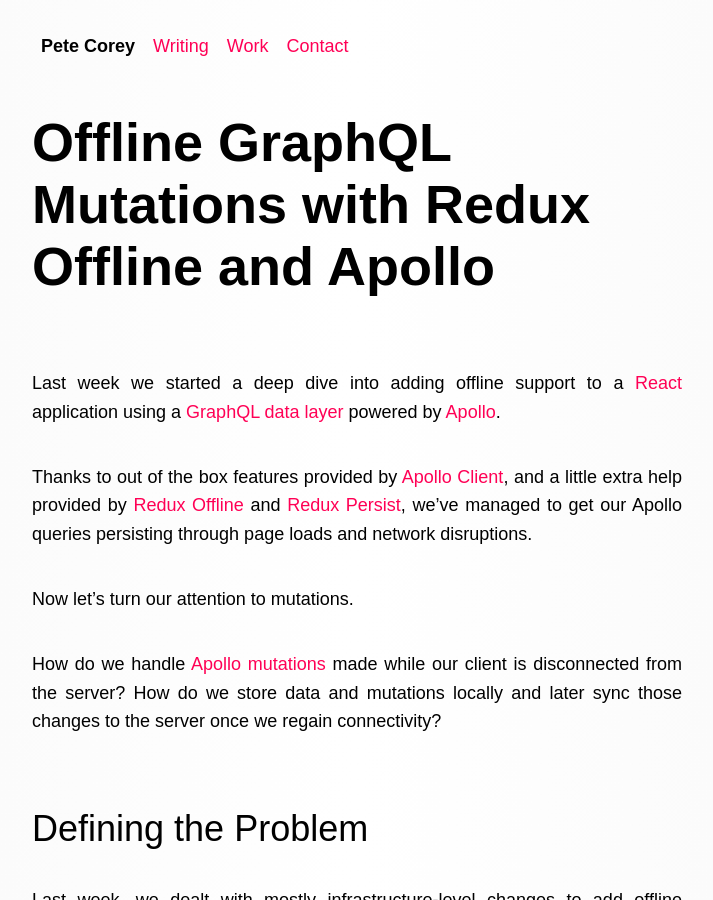
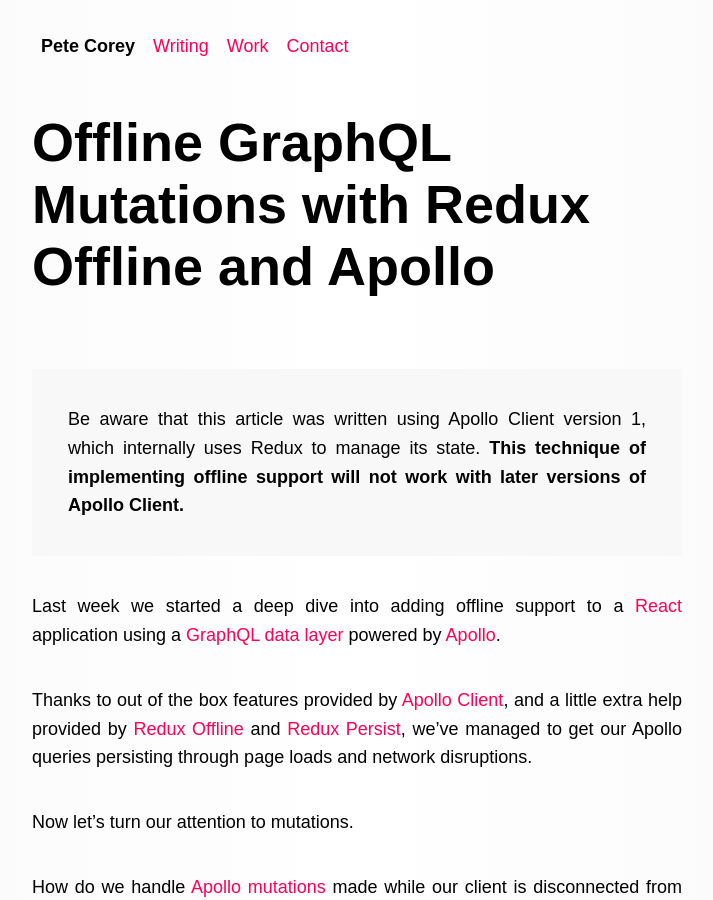
Before and after one commit to pcorey/pcorey.github.io, a Jekyll site: the page built from _posts/2017-07-31-offline-graphql-mutations-with-redux-offline-and-apollo.markdown, in a window 1280 px wide and 900 px high. Shown: the whole window, without its empty margins (283-996 px from the left). Built offline with Jekyll 4.4.1, drawn with Linux system fonts in a browser that asks for light colours; nearby versions of some CDN libraries; some web fonts are replaced; comment, search, counter and statistics services are not loaded.

Commit message:
Correction

```diff
--- a/_posts/2017-07-24-offline-graphql-queries-with-redux-offline-and-apollo.markdown
+++ b/_posts/2017-07-24-offline-graphql-queries-with-redux-offline-and-apollo.markdown
@@ -6,6 +6,12 @@
 date:   2017-07-24
 tags: ["Javascript", "GraphQL", "Apollo", "Offline"]
 ---
+
+{% capture correction %}
+Be aware that this article was written using Apollo Client version 1, which internally uses Redux to manage its state. __This technique of implementing offline support will not work with later versions of Apollo Client.__
+{% endcapture %}
+
+{% include correction.html content=correction %}
 
 Ironically, in our ever more connected world, demands for offline capabilities of web applications are growing. Our users (and clients) expect to use rich internet applications while online, offline, and in areas of questionable connectivity.
 
--- a/_posts/2017-07-31-offline-graphql-mutations-with-redux-offline-and-apollo.markdown
+++ b/_posts/2017-07-31-offline-graphql-mutations-with-redux-offline-and-apollo.markdown
@@ -6,6 +6,12 @@
 date:   2017-07-31
 tags: ["Javascript", "GraphQL", "Apollo", "Offline"]
 ---
+
+{% capture correction %}
+Be aware that this article was written using Apollo Client version 1, which internally uses Redux to manage its state. __This technique of implementing offline support will not work with later versions of Apollo Client.__
+{% endcapture %}
+
+{% include correction.html content=correction %}
 
 Last week we started a deep dive into adding offline support to a [React](https://facebook.github.io/react/) application using a [GraphQL data layer](http://graphql.org/) powered by [Apollo](http://www.apollodata.com/).
 
```
Also changed, not shown: 1 other file.
